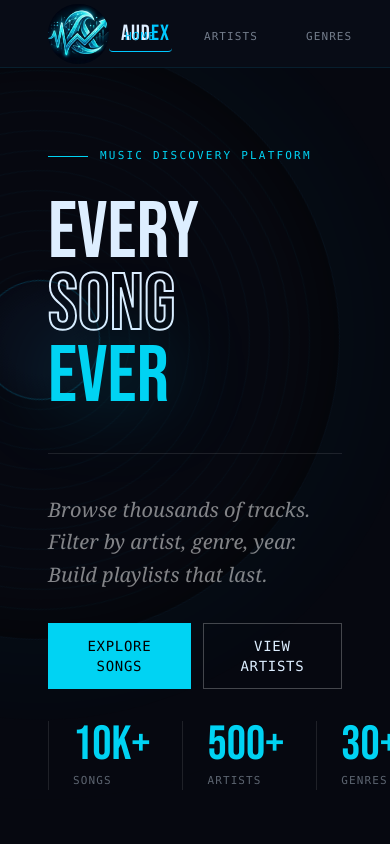
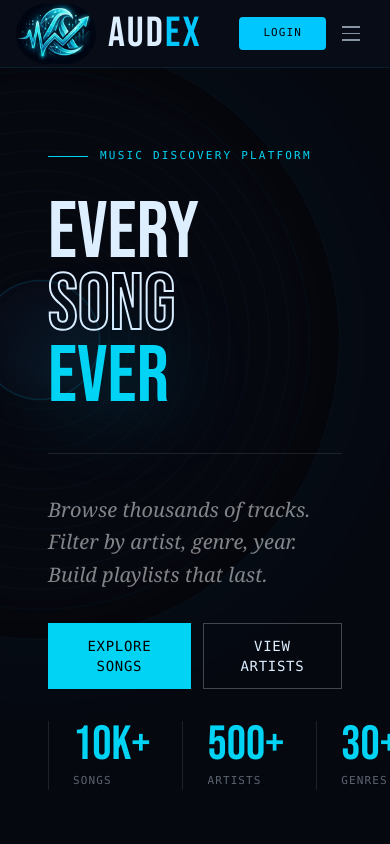
Before and after one commit to tjasw549/Audex, a React (Vite) app in the folder comp4513-a2-audex/: page / in a window 390 px wide. Shown: the top 844 px of the page. Built offline with nearby package versions, Linux system fonts and the light colour scheme.

Commit message:
some styling changes to the header + made header responsive

```diff
--- a/comp4513-a2-audex/src/App.jsx
+++ b/comp4513-a2-audex/src/App.jsx
@@ -8,6 +8,7 @@ import Footer from './components/Footer';
 const App = () => {
 
   const [isLoggedIn, setIsLoggedIn] = useState(false);
+  const [playlistName, setPlaylistName] = useState("Playlist");
   const [playlistCount, setPlaylistCount] = useState(124);
 
   return (
@@ -15,6 +16,7 @@ const App = () => {
 
       <Header
           isLoggedIn={isLoggedIn}
+          playlistName={playlistName}
           playlistCount={playlistCount}
           onLogin={() => setIsLoggedIn(true)}
           onLogout={() => setIsLoggedIn(false)}
--- a/comp4513-a2-audex/src/components/FooterTop.jsx
+++ b/comp4513-a2-audex/src/components/FooterTop.jsx
@@ -6,7 +6,7 @@ const FooterTop = () => {
 
       {/* Brand */}
       <div className="flex flex-col gap-3">
-        <div className="font-['Bebas_Neue'] text-[26px] sm:text-[28px] tracking-wider text-[#ddeeff] leading-none">
+        <div className="font-['Bebas_Neue'] text-[32px] sm:text-[28px] tracking-wider text-[#ddeeff] leading-none">
           Aud<span className="text-[#00c8ff]">ex</span>
         </div>
 
--- a/comp4513-a2-audex/src/components/Header.jsx
+++ b/comp4513-a2-audex/src/components/Header.jsx
@@ -1,26 +1,38 @@
-import { Link } from 'react-router-dom';
+import { useState } from 'react';
 import Logo from '../components/Logo.jsx';
 import NavLinks from '../components/NavLinks.jsx';
 import HeaderRight from '../components/HeaderRight.jsx';
 
 const Header = (props) => {
+  const [menuOpen, setMenuOpen] = useState(false);
+
   return (
     <div>
-      <header className="fixed top-0 left-0 right-0 z-50 h-[68px] flex items-center justify-between px-12 bg-[#0a0f1a]/70 backdrop-blur-md border-b border-[#00c8ff]/10">
+      <header className="fixed top-0 left-0 right-0 z-50 h-[68px] flex items-center justify-between px-12 max-md:px-4 bg-[#0a0f1a]/70 backdrop-blur-md border-b border-[#00c8ff]/10">
         <Logo />
-        <NavLinks isLoggedIn={props.isLoggedIn} />
         <HeaderRight
           isLoggedIn={props.isLoggedIn}
+          playlistName={props.playlistName}
           playlistCount={props.playlistCount}
           onLogin={props.onLogin}
           onLogout={props.onLogout}
-        />
+          menuOpen={menuOpen}
+          onMenuToggle={() => setMenuOpen(prev => !prev)}
+        >
+          <NavLinks isLoggedIn={props.isLoggedIn} />
+        </HeaderRight>
       </header>
 
-      {/* Spacer so page content doesn't go under the header */}
+      {/* Mobile dropdown */}
+      {menuOpen && (
+        <div className="fixed top-[68px] left-0 right-0 z-40 bg-[#0a0f1a]/95 border-b border-[#00c8ff]/10 md:hidden">
+          <NavLinks isLoggedIn={props.isLoggedIn} mobile onLinkClick={() => setMenuOpen(false)} />
+        </div>
+      )}
+
       <div className="h-[68px] flex-shrink-0" aria-hidden="true" />
     </div>
   );
-}
+};
 
 export default Header;
--- a/comp4513-a2-audex/src/components/HeaderRight.jsx
+++ b/comp4513-a2-audex/src/components/HeaderRight.jsx
@@ -1,15 +1,32 @@
 import { Link } from 'react-router-dom';
 
-const HeaderRight = ({ isLoggedIn, playlistCount, onLogin, onLogout }) => {
+{/* Hamburger Icon created by Claude */}
+const HamburgerIcon = ({ isLoggedIn, open, onToggle }) => (
+  <button
+    onClick={onToggle}
+    className={`${isLoggedIn ? 'lg:hidden' : 'md:hidden'} flex flex-col justify-center gap-[5px] w-8 h-8 ml-1 cursor-pointer bg-transparent border-none`}
+    aria-label={open ? 'Close menu' : 'Open menu'}
+  >
+    <span className={`block h-[1.5px] w-[18px] bg-[#ddeeff]/60 transition-all duration-200 origin-center ${open ? 'rotate-45 translate-y-[6.5px]' : ''}`} />
+    <span className={`block h-[1.5px] w-[18px] bg-[#ddeeff]/60 transition-all duration-200 ${open ? 'opacity-0' : ''}`} />
+    <span className={`block h-[1.5px] w-[18px] bg-[#ddeeff]/60 transition-all duration-200 origin-center ${open ? '-rotate-45 -translate-y-[6.5px]' : ''}`} />
+  </button>
+);
+
+const HeaderRight = ({ isLoggedIn, playlistName, playlistCount, onLogin, onLogout, menuOpen, onMenuToggle, children }) => {
   return (
-    <div className="flex items-center gap-4 flex-shrink-0">
+    <div className="flex items-center gap-3 flex-shrink-0">
+      {children}
+
+      <div className={`${isLoggedIn ? 'hidden lg:block' : 'hidden md:block'} w-px h-5 bg-[#ddeeff]/10 mx-1`} />
+
       {isLoggedIn && (
         <Link to="/playlists">
           <button
             className="flex items-center gap-2 text-[11px] font-mono uppercase tracking-[0.08em] text-[#ddeeff]/40 transition-colors duration-150 hover:text-[#ddeeff]"
             aria-label={`Current playlist — ${playlistCount} songs`}
           >
-                <span>Playlist</span>
+            <span className="hidden sm:inline">{playlistName}</span>
             <span className="w-5 h-5 flex items-center justify-center text-[10px] font-medium text-[#060810] bg-[#00c8ff] rounded-full shadow-[0_0_8px_rgba(0,200,255,0.4)]">
               {playlistCount}
             </span>
@@ -32,6 +49,8 @@ const HeaderRight = ({ isLoggedIn, playlistCount, onLogin, onLogout }) => {
           Login
         </button>
       )}
+
+      <HamburgerIcon isLoggedIn={isLoggedIn} open={menuOpen} onToggle={onMenuToggle} />
     </div>
   );
 };
--- a/comp4513-a2-audex/src/components/Logo.jsx
+++ b/comp4513-a2-audex/src/components/Logo.jsx
@@ -13,7 +13,7 @@ const Logo = () => {
                 alt="Audex Logo"
                 className="w-20 h-15 rounded-full object-cover"
             />
-            <span className="font-['Bebas_Neue'] text-[22px] tracking-wider text-[#ddeeff] transition-colors duration-200 hover:text-white">
+            <span className="font-['Bebas_Neue'] text-[42px] tracking-wider text-[#ddeeff] transition-colors duration-200 hover:text-white">
                 Aud<span className="text-[#00c8ff]">ex</span>
             </span>
         </button>
--- a/comp4513-a2-audex/src/components/NavLinks.jsx
+++ b/comp4513-a2-audex/src/components/NavLinks.jsx
@@ -9,18 +9,20 @@ const NAV_LINKS = [
   { label: "About",     to: "/about" },
 ];
 
-const NavLinks = ({ isLoggedIn }) => {
-  return (
-    <ul className="flex items-center gap-4 list-none">
-      {NAV_LINKS
-        .filter(link => !link.requiresAuth || isLoggedIn)
-        .map(link => (
+const NavLinks = ({ isLoggedIn, mobile = false, onLinkClick }) => {
+  const filtered = NAV_LINKS.filter(link => !link.requiresAuth || isLoggedIn);
+
+  if (mobile) {
+    return (
+      <ul className="flex flex-col list-none py-2">
+        {filtered.map(link => (
           <li key={link.to}>
             <NavLink
               to={link.to}
+              onClick={onLinkClick}
               className={({ isActive }) =>
-                `text-[11px] font-mono uppercase tracking-widest px-4 py-2 rounded transition ${
-                  isActive ? 'text-[#00c8ff] border-b border-[#00c8ff]' : 'text-[#ddeeff]/50 hover:text-[#ddeeff] hover:bg-[#ddeeff]/5'
+                `block text-[11px] font-mono uppercase tracking-widest px-6 py-3 transition ${
+                  isActive ? 'text-[#00c8ff]' : 'text-[#ddeeff]/50 hover:text-[#ddeeff] hover:bg-[#ddeeff]/5'
                 }`
               }
             >
@@ -28,6 +30,28 @@ const NavLinks = ({ isLoggedIn }) => {
             </NavLink>
           </li>
         ))}
+      </ul>
+    );
+  }
+
+  return (
+    <ul className={`${isLoggedIn ? 'hidden lg:flex' : 'hidden md:flex'} items-center gap-1 list-none`}>
+      {filtered.map(link => (
+        <li key={link.to}>
+          <NavLink
+            to={link.to}
+            className={({ isActive }) =>
+              `text-[11px] font-mono uppercase tracking-widest px-4 py-2 rounded transition ${
+                isActive
+                  ? 'text-[#00c8ff] border-b border-[#00c8ff]'
+                  : 'text-[#ddeeff]/50 hover:text-[#ddeeff] hover:bg-[#ddeeff]/5'
+              }`
+            }
+          >
+            {link.label}
+          </NavLink>
+        </li>
+      ))}
     </ul>
   );
 };
```
Lines whose indentation alone changed are shown as unchanged.
